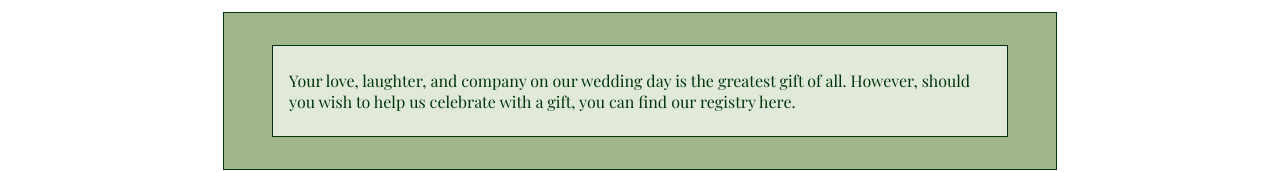
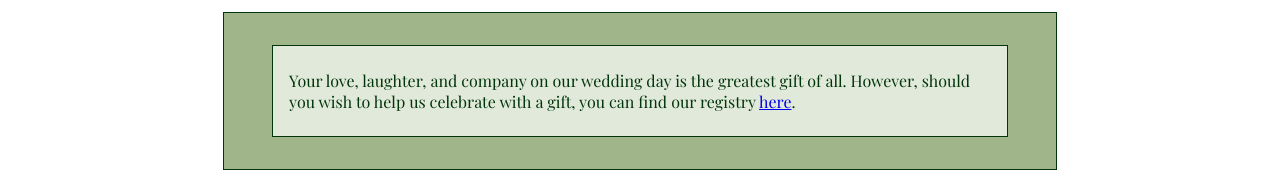
Before and after one commit to angevogler/wedding-website, a React (Create React App) app: page /registry in a window 1280 px wide. Shown: the part 246-418 px from the top of the page. Built offline with nearby package versions, Linux system fonts and the light colour scheme.

Commit message:
adding new hyperlink component

```diff
--- /dev/null
+++ b/src/components/hyperlink/Hyperlink.tsx
@@ -0,0 +1,31 @@
+import React from 'react'
+import styled from 'styled-components'
+
+export interface HyperlinkProps {
+    id: string
+    href: string
+    target?: string
+    className?: string
+    children: any
+}
+
+const Hyperlink: React.FC<HyperlinkProps> = ({
+    id,
+    href,
+    target,
+    className,
+    children,
+}) => (
+    <HyperlinkRoot
+        id={id}
+        href={href}
+        target={target}
+        className={className}
+    >
+        {children}
+    </HyperlinkRoot>
+)
+
+const HyperlinkRoot = styled.a``
+
+export default Hyperlink
--- /dev/null
+++ b/src/components/hyperlink/index.ts
@@ -0,0 +1 @@
+export { default as Hyperlink } from './Hyperlink'
--- a/src/components/registryPage/RegistryPage.tsx
+++ b/src/components/registryPage/RegistryPage.tsx
@@ -3,12 +3,24 @@ import styled from 'styled-components'
 
 import { color, breakpoints } from '../../styles/theme'
 import { BodyLarge } from '../typography'
+import { Hyperlink } from '../hyperlink'
 
 const RegistryPage: React.FC = () => (
     <RegistryContainer>
         <RegistryMessage>
             <BodyLarge>
-            Your love, laughter, and company on our wedding day is the greatest gift of all. However, should you wish to help us celebrate with a gift, you can find our registry here.
+            Your love, laughter, and company on our wedding day
+            is the greatest gift of all. However, should you wish
+            to help us celebrate with a gift, you can find our registry
+            {" "}
+            <Hyperlink
+                id="registry-link"
+                href="https://registry.theknot.com/angela-vogler-david-pecunia-april-2023-nc/47901253"
+                target="blank"
+            >
+                here
+            </Hyperlink>
+            .
             </BodyLarge>
         </RegistryMessage>
     </RegistryContainer>
```
